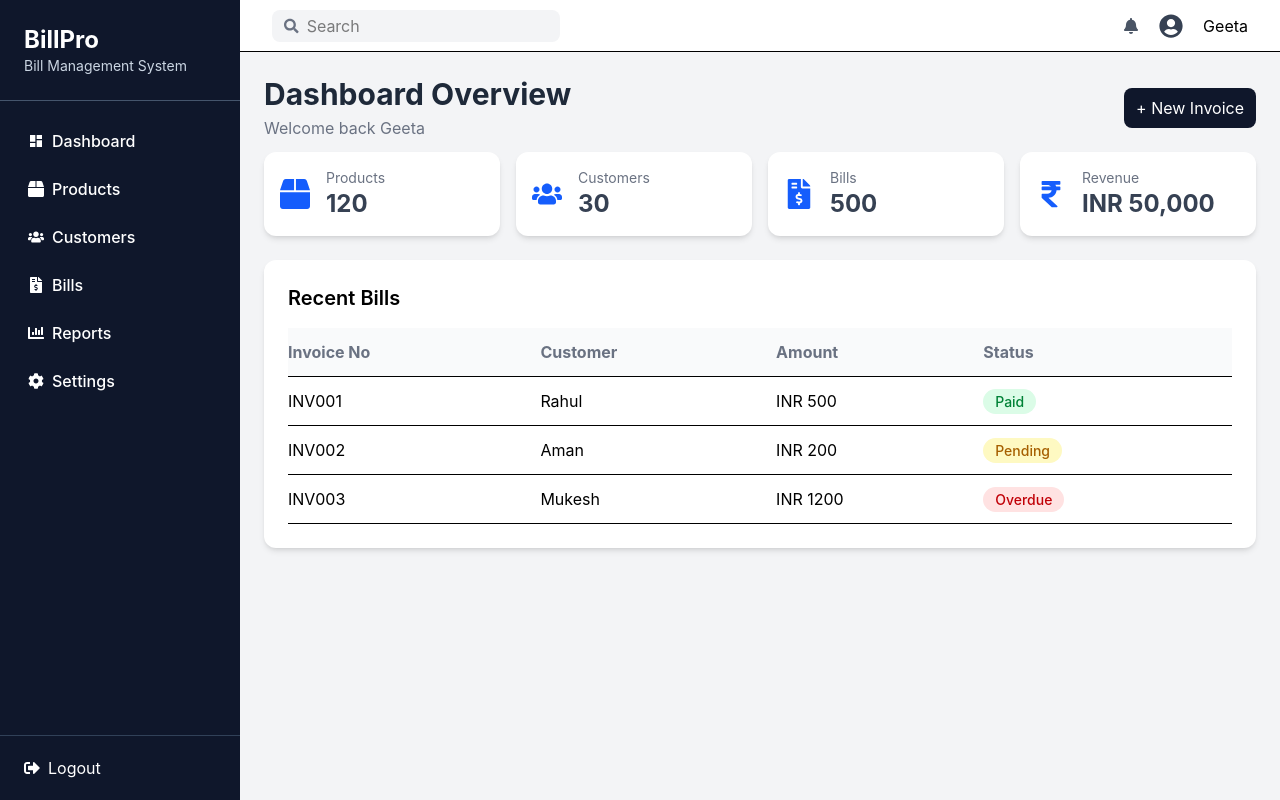
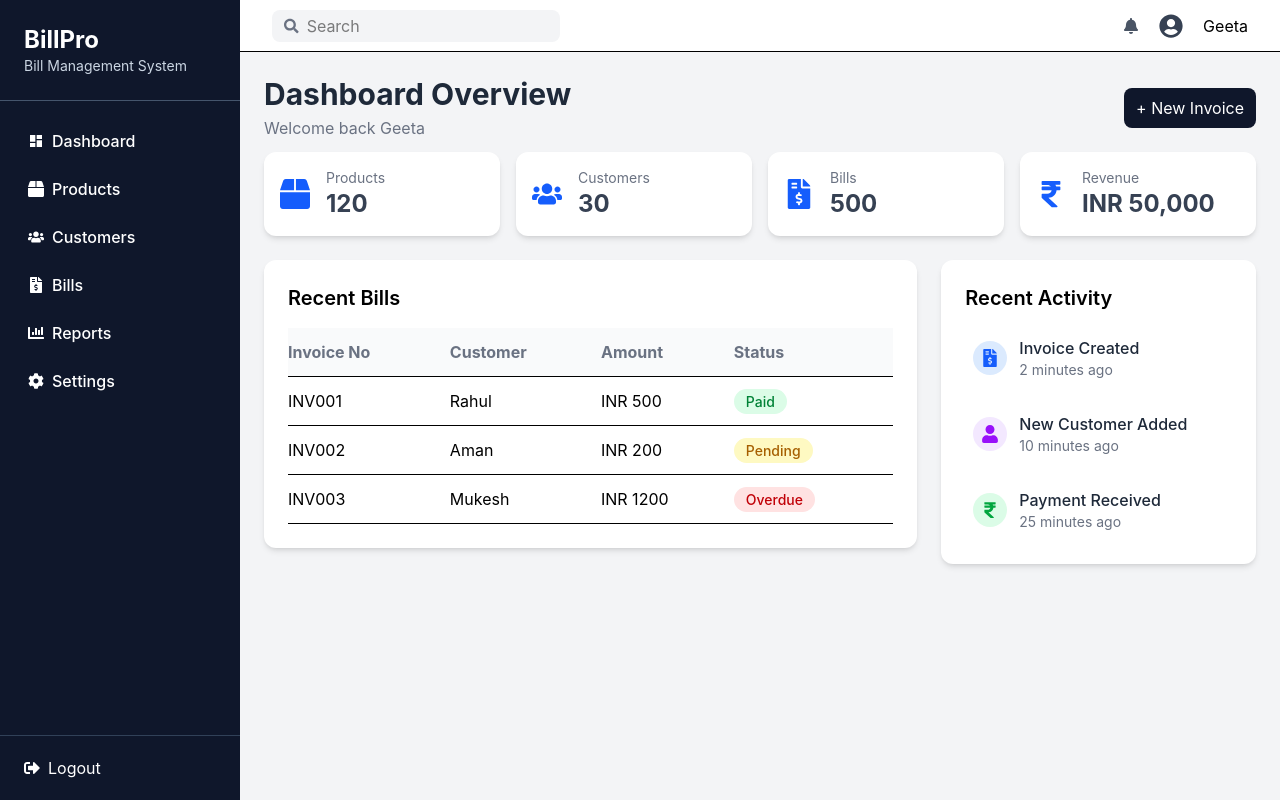
Before and after one commit to Mistrygeeta/Billing-App, a React app in the folder frontend/: page /dashboard in a window 1280 px wide. Built offline with nearby package versions, Linux system fonts and the light colour scheme; the HTML template or start-up script is replaced by a standard one.

Commit message:
Add RecentActivity component to Dashboard and update layout for RecentBills

```diff
--- /dev/null
+++ b/frontend/src/components/Dashboard/RecentActivity.jsx
@@ -0,0 +1,41 @@
+import React from 'react'
+import { FaFileInvoiceDollar, FaRupeeSign, FaUser } from 'react-icons/fa';
+
+const RecentActivity = () => {
+  return (
+    <div className='bg-white shadow-md rounded-xl p-6'>
+        <h2 className='text-xl font-semibold mb-4'>Recent Activity</h2>
+        <div className='space-y-4'>
+        <div className='flex items-center gap-3 p-2 rounded-lg hover:bg-gray-50 transition'>
+            <div className='bg-blue-100 rounded-full p-2'>
+                <FaFileInvoiceDollar className='text-blue-600 text-lg' />
+            </div>
+            <div>
+                <h3 className='font-medium text-gray-800'>Invoice Created</h3>
+                <p className='text-sm text-gray-500'>2 minutes ago</p>
+            </div>
+        </div>
+        <div className='flex items-center gap-3 p-2 rounded-lg hover:bg-gray-50 transition'>
+            <div className='bg-purple-100 p-2 rounded-full'>
+                <FaUser className='text-purple-600 text-lg' />
+            </div>
+            <div>
+                <h3 className='font-medium text-gray-800'>New Customer Added</h3>
+                <p className='text-sm text-gray-500'>10 minutes ago</p>
+            </div>
+        </div>
+        <div className='flex items-center gap-3 p-2 rounded-lg hover:bg-gray-50 transition'>
+            <div className='bg-green-100 p-2 rounded-full '>
+                <FaRupeeSign className='text-green-600 text-lg' />
+            </div>
+            <div>
+                <h3 className='font-medium text-gray-800'>Payment Received</h3>
+                <p className='text-sm text-gray-500'>25 minutes ago</p>
+            </div>
+        </div>
+        </div>
+    </div>
+  )
+}
+
+export default RecentActivity;
--- a/frontend/src/components/Dashboard/RecentBills.jsx
+++ b/frontend/src/components/Dashboard/RecentBills.jsx
@@ -2,7 +2,7 @@ import React from 'react'
 
 const RecentBills = () => {
   return (
-    <div className='bg-white mt-6 shadow-md p-6 rounded-xl'>
+    <div className='bg-white shadow-md p-6 rounded-xl'>
       <h2 className='text-xl font-semibold mb-4'>Recent Bills</h2>
       <table className='w-full'>
         <thead className='bg-gray-50'>
--- a/frontend/src/pages/Dashboard.jsx
+++ b/frontend/src/pages/Dashboard.jsx
@@ -4,6 +4,7 @@ import Navbar from '../components/Navbar/Navbar';
 import StatCard from '../components/Dashboard/StatCard';
 import { FaBox,FaUsers, FaFileInvoiceDollar, FaRupeeSign } from 'react-icons/fa';
 import RecentBills from '../components/Dashboard/RecentBills';
+import RecentActivity from '../components/Dashboard/RecentActivity';
 
 const Dashboard = () => {
   return (
@@ -27,7 +28,14 @@ const Dashboard = () => {
           <StatCard title="Bills" value ="500" icon ={<FaFileInvoiceDollar />} />
           <StatCard  title="Revenue" value= "INR 50,000" icon= {<FaRupeeSign />} />
         </div>
-        <RecentBills/>
+        <div className='grid grid-cols-3 gap-6 mt-6 '>
+          <div className='col-span-2'>
+            <RecentBills />
+          </div>
+          <div>
+            <RecentActivity />
+          </div>
+        </div>
       </div>
     </div>
     </div>
```
